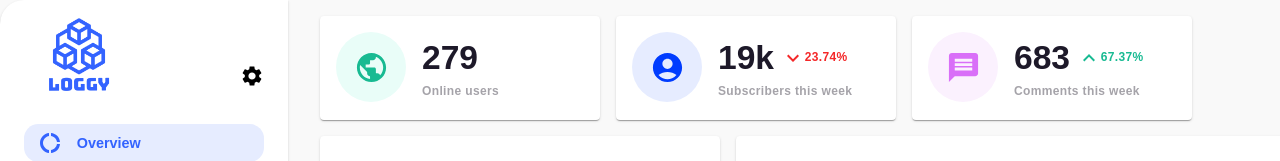
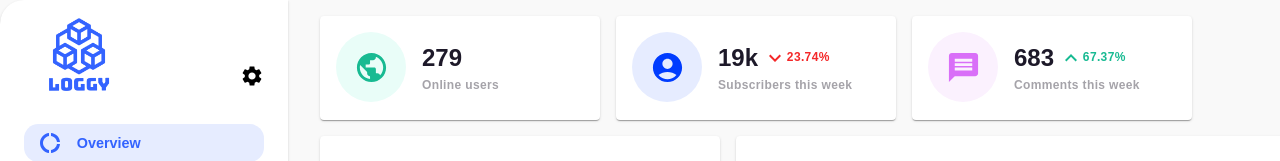
Before and after one commit to dsisovic/React-Log-Analyser, a React (Create React App) app: page /overview in a window 1280 px wide. Shown: the top 161 px of the page. Built offline with nearby package versions, Linux system fonts and the light colour scheme.

Commit message:
Updated Events

```diff
--- a/src/components/events/Events.tsx
+++ b/src/components/events/Events.tsx
@@ -8,6 +8,7 @@ import { TableAlignment } from "../../ui-components/table/ts/enums/table-alignme
 import ManageSearchIcon from '@mui/icons-material/ManageSearch';
 import KeyboardArrowDownIcon from "@mui/icons-material/KeyboardArrowDown";
 import SecurityIcon from '@mui/icons-material/Security';
+import TrafficIcon from '@mui/icons-material/Traffic';
 
 const cardWidth = "280px";
 const cardHeight = "104px";
@@ -213,7 +214,7 @@ const Events = () => {
             <span
               className={`${statisticsStyles["card__icon"]} ${statisticsStyles["card__icon--user"]}`}
             >
-              <SecurityIcon sx={{ fontSize: 35, color: "#003CFF" }} />
+              <TrafficIcon sx={{ fontSize: 35, color: "#003CFF" }} />
             </span>
             <div>
               <h3 className={statisticsStyles["card__content--value"]}>
@@ -226,7 +227,7 @@ const Events = () => {
                 </span>
               </h3>
               <span className={statisticsStyles["card__content--label"]}>
-                Data exchange
+                Data exchanged this week
               </span>
             </div>
           </div>
--- a/src/components/statistics/Statistics.module.scss
+++ b/src/components/statistics/Statistics.module.scss
@@ -28,7 +28,7 @@
 
     &--value {
       font-weight: 800;
-      font-size: 2.1rem;
+      font-size: 1.5rem;
       line-height: 117%;
       color: #1d1929;
       margin: 0.12em 0;
```
